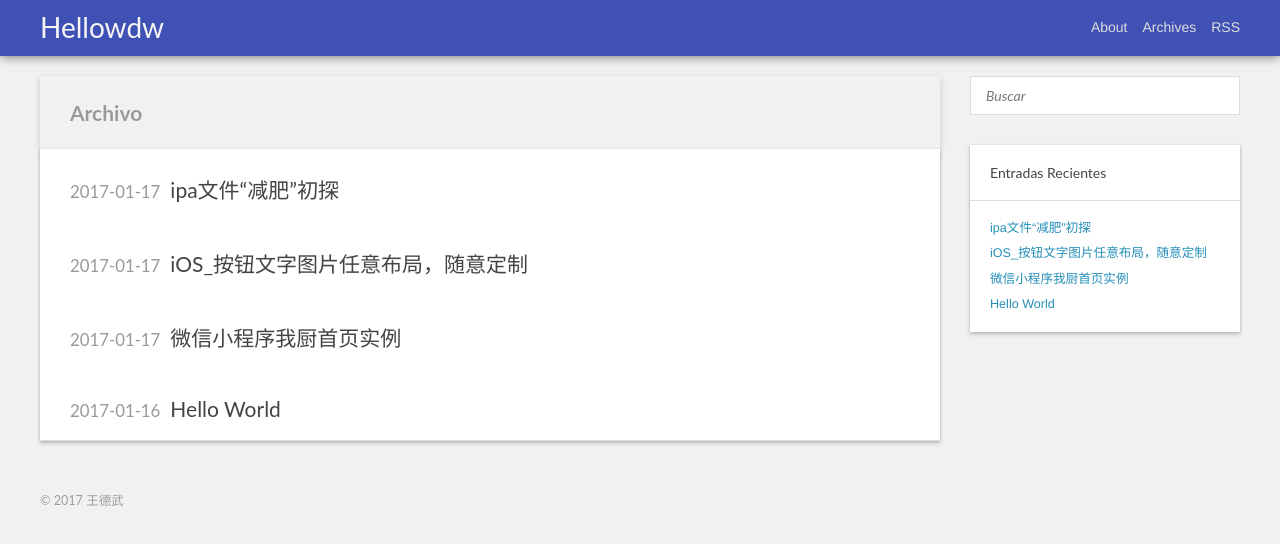
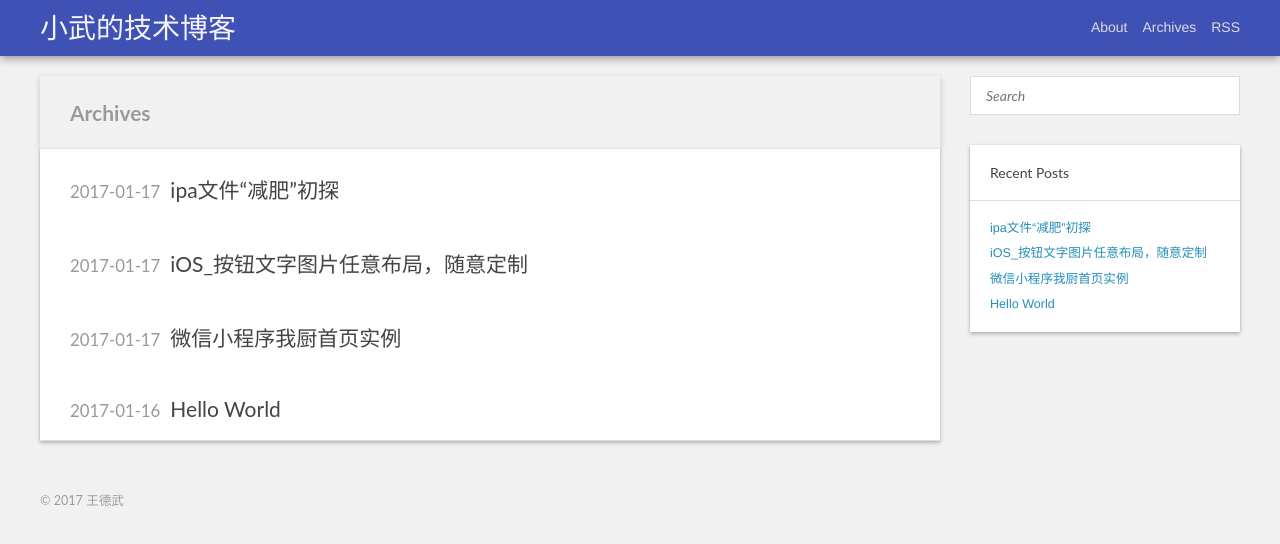
Before and after one commit to hellowdw/hellowdw.github.io, a plain HTML site: page archives/index.html in a window 1280 px wide. Drawn offline with nearby package versions, Linux system fonts and the light colour scheme.

Commit message:
Site updated: 2017-01-19 19:44:29

```diff
--- a/archives/index.html
+++ b/archives/index.html
@@ -3,7 +3,7 @@
 <head>
   <meta charset="utf-8">
 
-  <title>Archivo › Hellowdw</title>
+  <title>Archives › 小武的技术博客</title>
   <meta name="author" content="王德武">
 
   <meta name="description" content="技术博客">
@@ -12,14 +12,14 @@
   <meta name="viewport" content="width=device-width, initial-scale=1, maximum-scale=1">
 
 
-  <meta property="og:site_name" content="Hellowdw"/>
+  <meta property="og:site_name" content="小武的技术博客"/>
 
 
     <meta property="og:image" content="undefined"/>
 
 
   <link href="/favicon.png" rel="icon">
-  <link rel="alternate" href="/atom.xml" title="Hellowdw" type="application/atom+xml">
+  <link rel="alternate" href="/atom.xml" title="小武的技术博客" type="application/atom+xml">
   <link rel="stylesheet" href="/css/style.css" media="screen" type="text/css">
   <!--[if lt IE 9]><script src="//html5shiv.googlecode.com/svn/trunk/html5.js"></script><![endif]-->
 
@@ -29,7 +29,7 @@
 
 <body>
   <header id="header"><div class="meta inner">
-  <h1><a href="/">Hellowdw</a></h1>
+  <h1><a href="/">小武的技术博客</a></h1>
   <h2><a href="/">王德武</a></h2>
   <nav id="main-nav">
     <ul>
@@ -48,7 +48,7 @@
 </header>
   <div id="content" class="inner">
     <div id="main-col" class="alignleft"><div id="wrapper">
-<h2 class="archive-title">Archivo</h2>
+<h2 class="archive-title">Archives</h2>
 
 
   <div class="archive">
@@ -99,14 +99,14 @@
     <aside id="sidebar" class="alignright">
   <div class="search">
   <form action="//google.com/search" method="get" accept-charset="utf-8">
-    <input type="search" name="q" results="0" placeholder="Buscar">
+    <input type="search" name="q" results="0" placeholder="Search">
     <input type="hidden" name="q" value="site:www.hellowdw.com">
   </form>
 </div>
 
 
 <div class="widget tag">
-  <h3 class="title">Entradas Recientes</h3>
+  <h3 class="title">Recent Posts</h3>
   <ul class="entry">
 
       <li>
```
Also changed, not shown: 2017/01/16/hello-world/index.html (+6 -6 lines), 2017/01/17/iOS-按钮文字图片任意布局，随意定制/index.html (+6 -6 lines), 2017/01/17/ipa文件“减肥”初探/index.html (+6 -6 lines), 2017/01/17/myblog/index.html (+6 -6 lines), archives/2017/01/index.html (+6 -6 lines), archives/2017/index.html (+6 -6 lines), index.html (+6 -6 lines).
